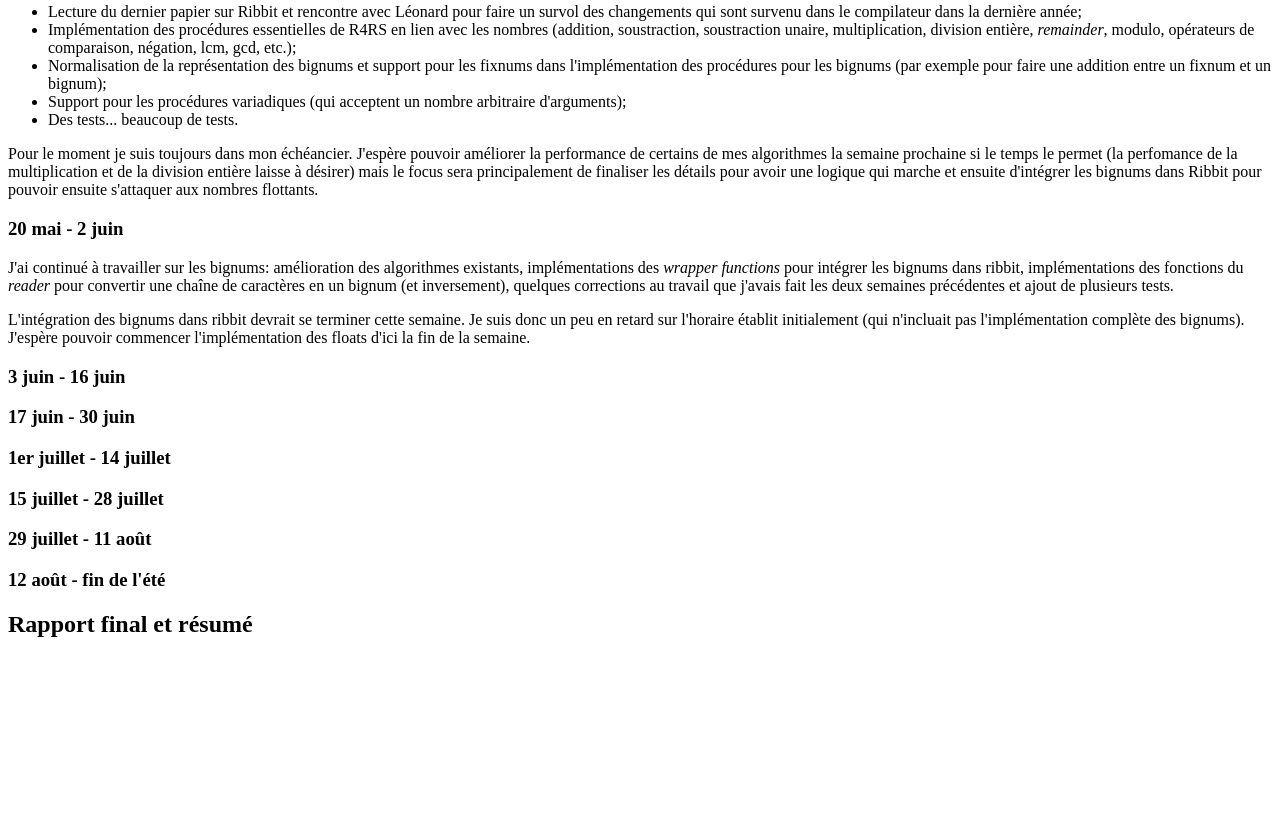
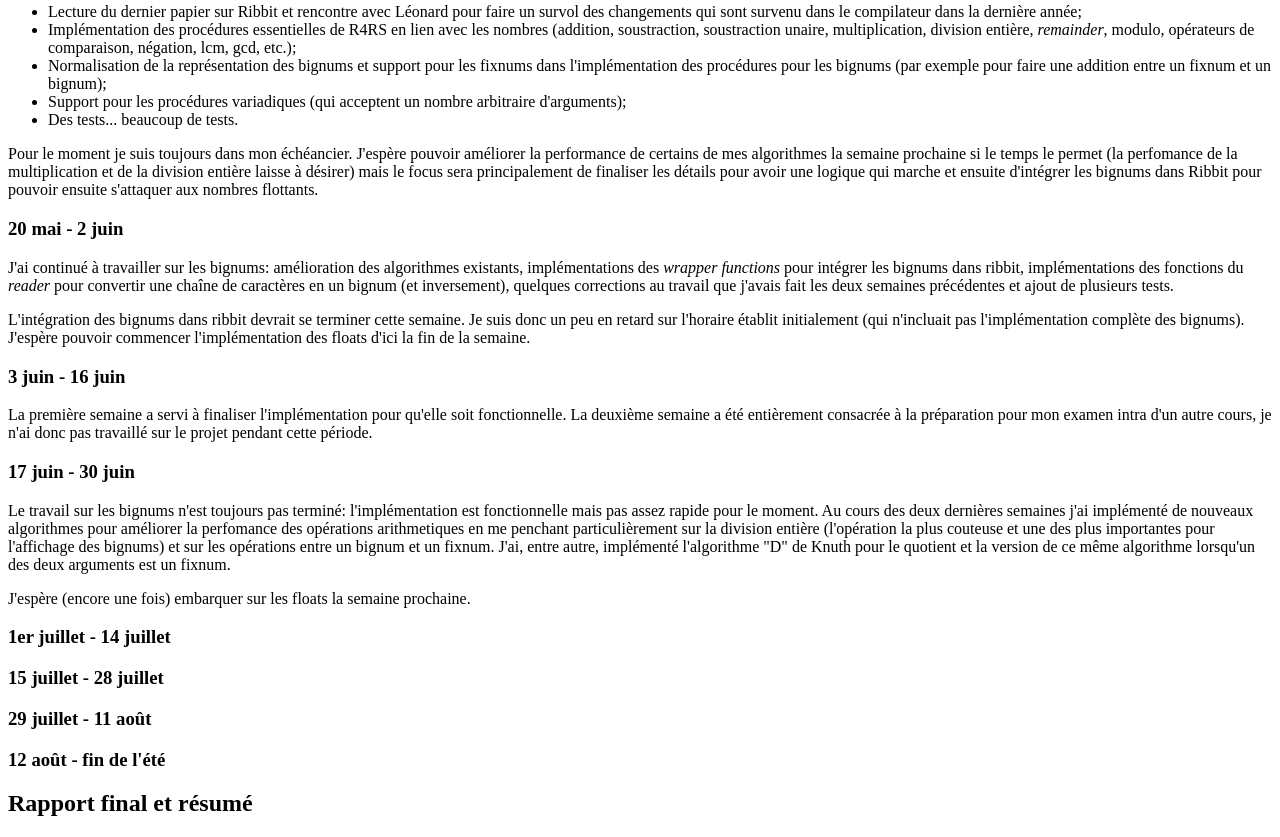
Before and after one commit to l4haie/l4haie.github.io, a plain HTML site: page index.html in a window 1280 px wide. Shown: the part 560-1397 px from the top of the page. Before the commit the page ends 1218 px from the top, so only its background shows below. Drawn offline with Linux system fonts and the light colour scheme.

Commit message:
update schedule for project

```diff
--- a/index.html
+++ b/index.html
@@ -96,12 +96,23 @@
 
     <h3>3 juin - 16 juin</h3>
     <p>
-
+      La première semaine a servi à finaliser l'implémentation pour qu'elle soit fonctionnelle.
+      La deuxième semaine a été entièrement consacrée à la préparation pour mon examen intra
+      d'un autre cours, je n'ai donc pas travaillé sur le projet pendant cette période.
     </p>
 
     <h3>17 juin - 30 juin</h3>
     <p>
-
+      Le travail sur les bignums n'est toujours pas terminé: l'implémentation est fonctionnelle
+      mais pas assez rapide pour le moment. Au cours des deux dernières semaines j'ai implémenté
+      de nouveaux algorithmes pour améliorer la perfomance des opérations arithmetiques en me
+      penchant particulièrement sur la division entière (l'opération la plus couteuse et une des
+      plus importantes pour l'affichage des bignums) et sur les opérations entre un bignum et
+      un fixnum. J'ai, entre autre, implémenté l'algorithme "D" de Knuth pour le quotient et la
+      version de ce même algorithme lorsqu'un des deux arguments est un fixnum.
+    </p>
+    <p>
+      J'espère (encore une fois) embarquer sur les floats la semaine prochaine.
     </p>
 
     <h3>1er juillet - 14 juillet</h3>
```
